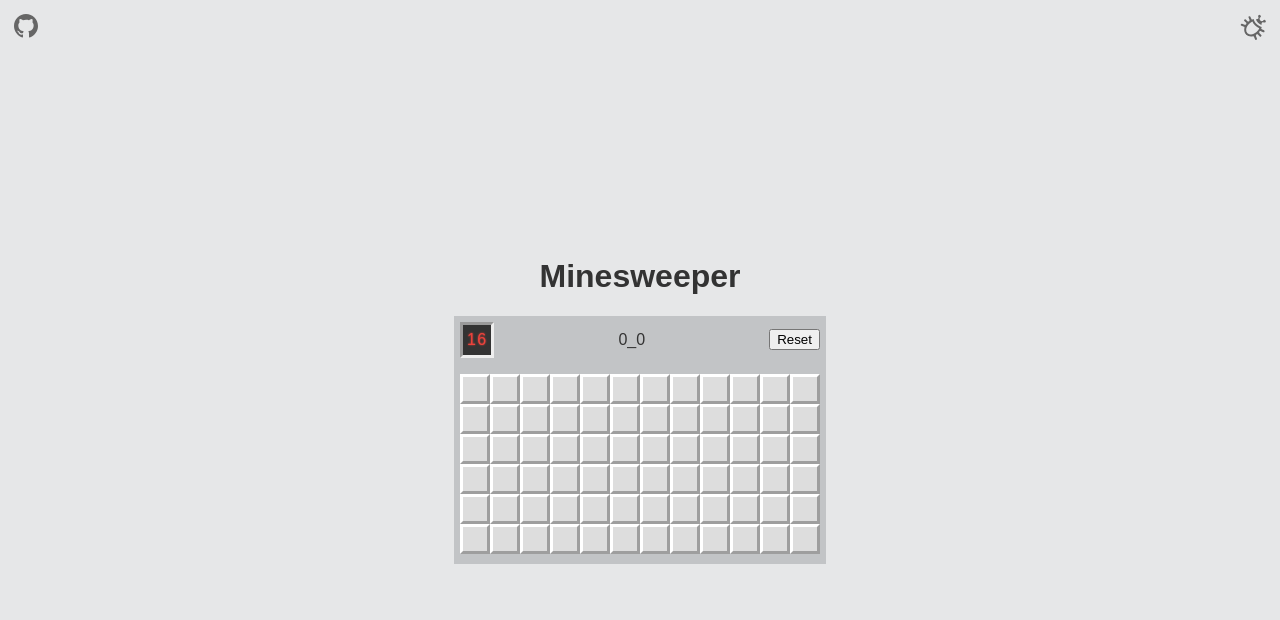
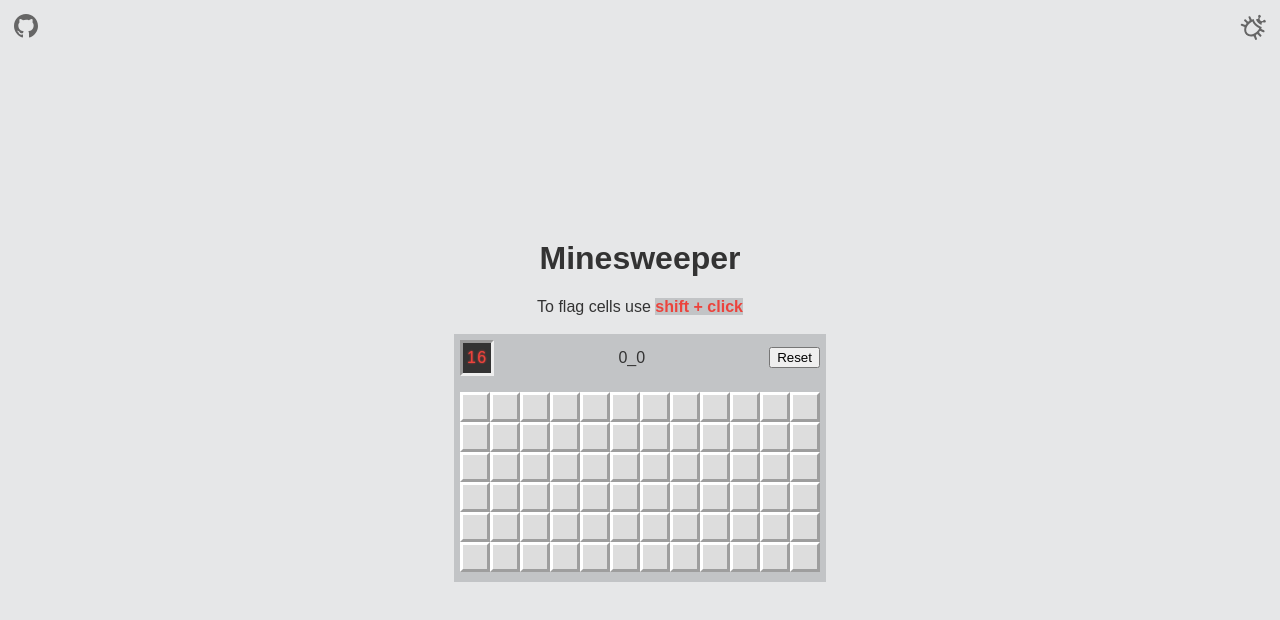
Before and after one commit to Knochenmark/minesweeper, a React (Create React App) app: page / in a window 1280 px wide. Shown: the top 620 px of the page. Built offline with nearby package versions, Linux system fonts and the light colour scheme.

Commit message:
Add instructions how to flag cells

```diff
--- a/src/index.css
+++ b/src/index.css
@@ -55,6 +55,16 @@ a.bug>svg:hover, a.github>svg:hover {
   justify-content: center;
   align-items: center;
   flex-direction: column;
+}
+
+.instructions {
+  margin-bottom: 18px;
+}
+
+.instructions .hotkey {
+  background-color: #C2C4C6;
+  color: #ec433c;
+  font-weight: 600;
 }
 
 .game-state {
--- a/src/mine-sweeper.tsx
+++ b/src/mine-sweeper.tsx
@@ -81,6 +81,9 @@ export default class MineSweeper extends React.Component<IMineSweeperProps, IMin
     return (
       <div className="game-wrapper">
         <h1>Minesweeper</h1>
+        <div className="instructions">
+          <span>To flag cells use <span className="hotkey">shift + click</span></span>
+        </div>
         <div className="mine-sweeper">
           <div className="game-state">
             <div className="counter">
```
